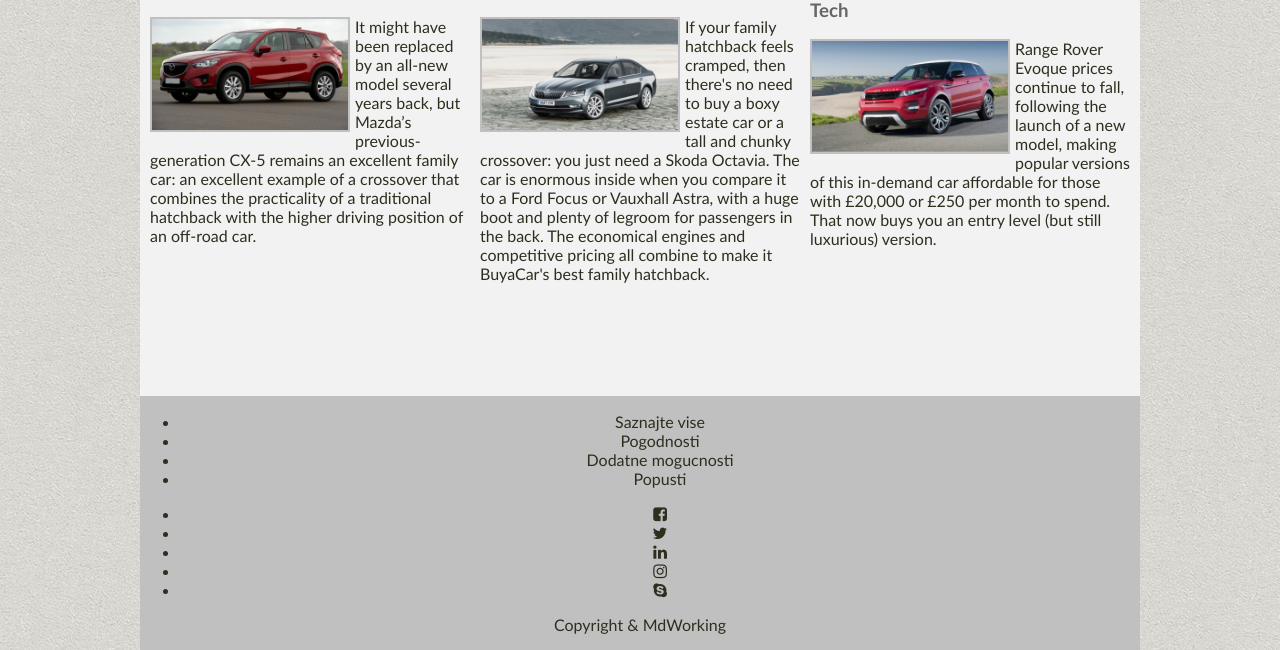
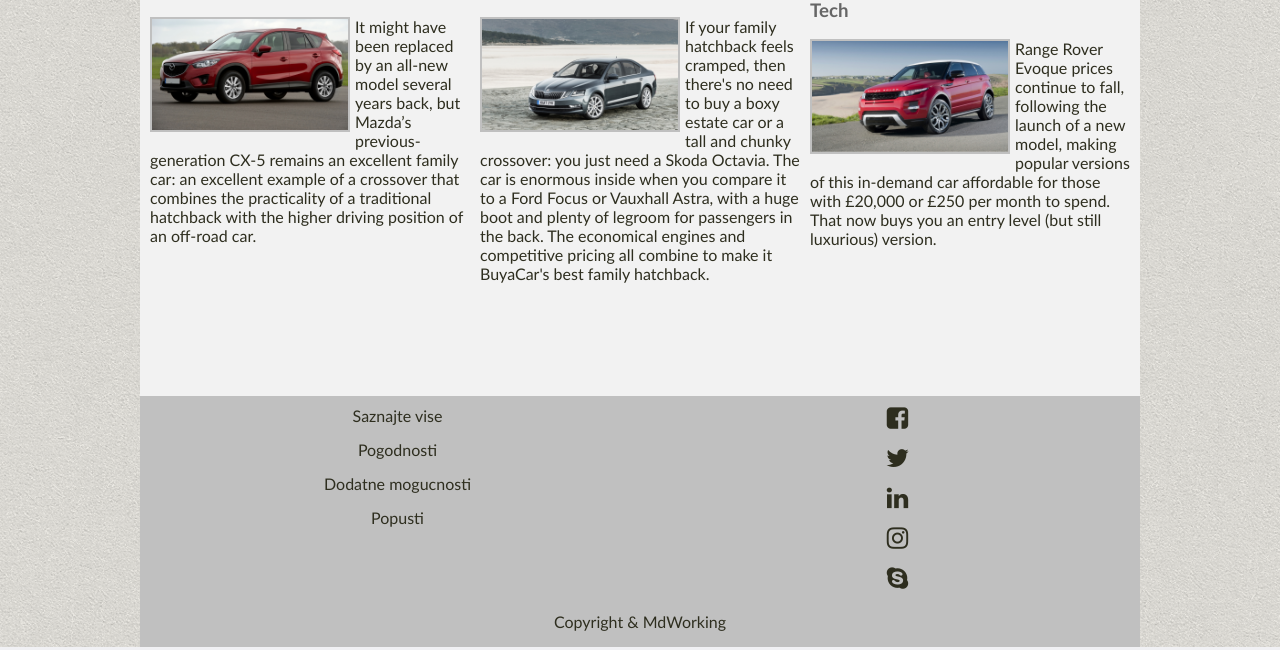
Before and after one commit to damlern92/Cars-responsive-web-site, a PHP site: page / in a window 1280 px wide. Shown: the part 544-1194 px from the top of the page. Run offline with PHP 8.4, Linux system fonts and the light colour scheme.

Commit message:
Add style for footer f_links

```diff
--- a/style.css
+++ b/style.css
@@ -43,6 +43,9 @@ a{
 	text-align:center;
 	clear:both;
 	overflow:hidden;
+}
+#footer p{
+	text-align:center;
 }
 /*======================================================*/
 #logo{
@@ -152,6 +155,35 @@ a{
 #dm a.dmFb:hover { background-position:0 -16px;}
 #dm a.dmTw:hover { background-position:-16px -16px;}
 #dm a.dmDr:hover { background-position:-32px -16px;}
+
+#f_links{
+	overflow:hidden;
+	margin:0 auto;
+}
+#f_links ul{
+	margin:0px;
+	padding:0px;
+}
+#f_links ul li{
+	list-style:none;
+}
+#f_links_1 ul li, #f_links_2 ul li {
+	/*float:left;*/
+	padding: 10px 5px 5px 20px;
+	/*text-align:center;*/
+
+}
+#f_links_1,#f_links_2{
+	width: 50%;
+	float:left;
+	text-align:center;
+}
+
+#f_links_2 .fa{
+	font-size: 25px;
+}
+
+
 /*///////////////////////////////////////////////////////////*/
 /*///////////////////////////////////////////////////////////*/
 /*///////////////////////////////////////////////////////////*/
@@ -271,5 +303,9 @@ a{
 		text-align: center;
 	}
 
+	#f_links_1,#f_links_2{
+		width: auto;
+		float:none;
+	}
 
 }
```
